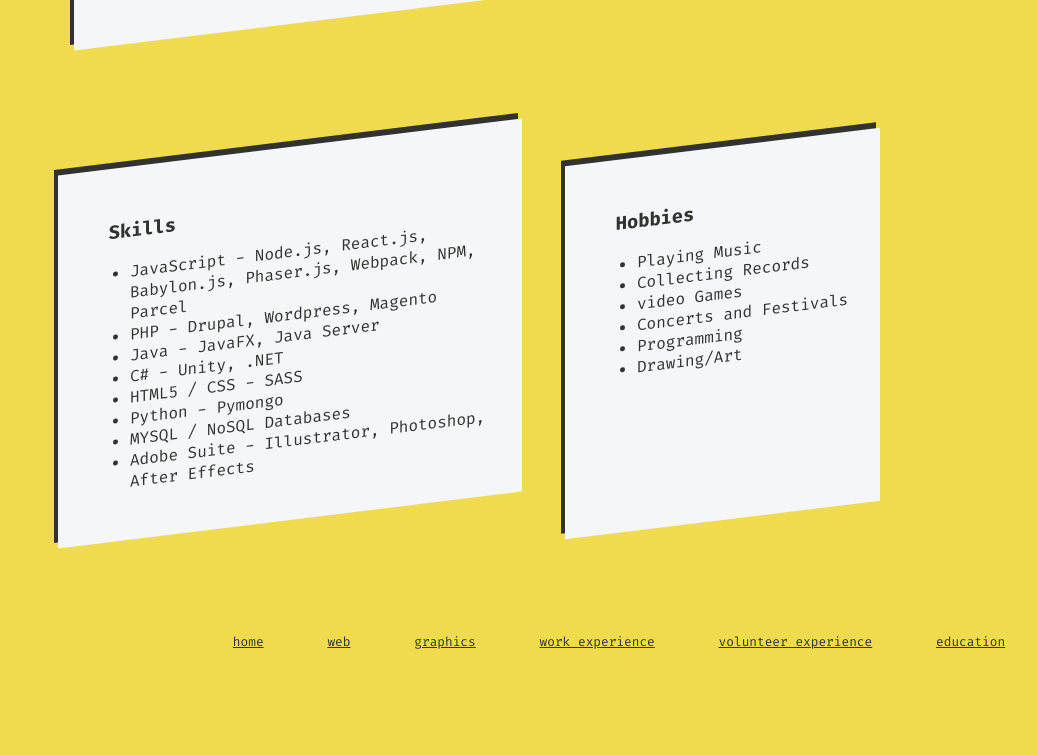
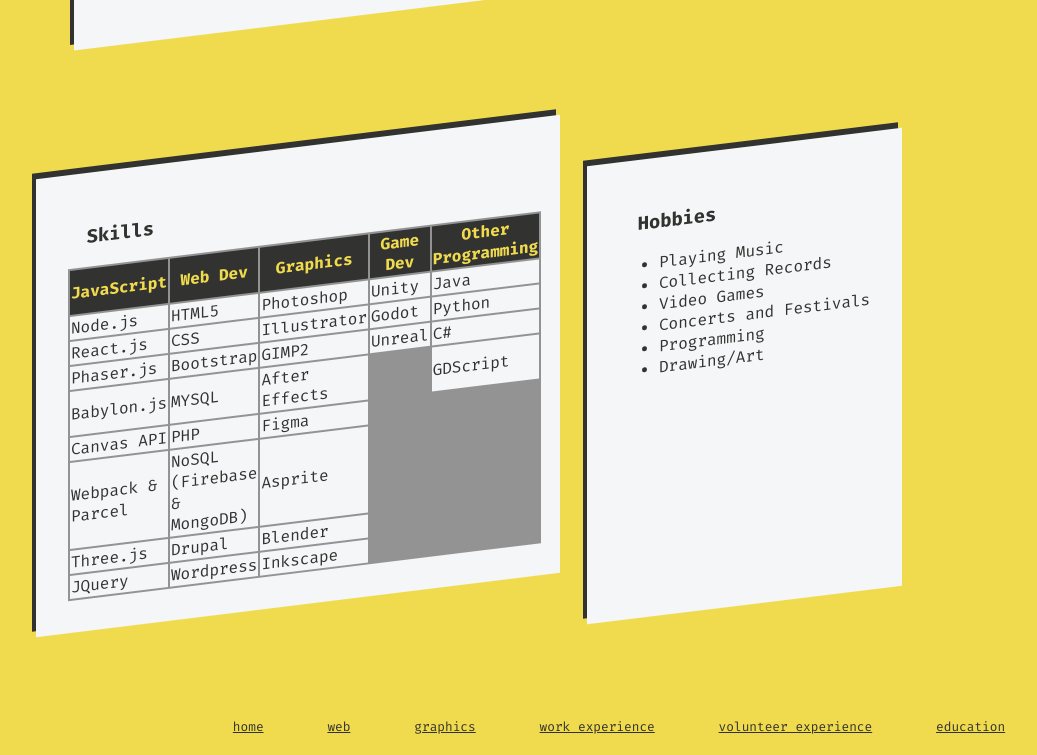
Before and after one commit to cordellbonnieux/CPSC1030_TermProject, a plain HTML site: page index.html in a window 1280 px wide. Shown: the part 594-1349 px from the top of the page, without its empty margins (21-1058 px from the left). Before the commit the page ends 1264 px from the top, so only its background shows below. Drawn offline with Linux system fonts and the light colour scheme.

Commit message:
Added table to index.

```diff
--- a/assets/style.css
+++ b/assets/style.css
@@ -195,8 +195,8 @@
 }
 
 #secondary .text {
-    max-width: 400px;
-    margin: 25px 5px;
+    max-width: 460px;
+    margin: 25px 10px;
 }
 
 #grid {
@@ -225,6 +225,21 @@
 .text h2, .text h3, .text p {
     margin: 1em;
     padding: 0;
+}
+
+table {
+    font-size: 0.8em;
+    border-spacing: 1;
+    background-color: rgba(50, 51, 48, 0.5);
+}
+
+table th{
+    background-color: #323330;
+    color: #f0db4f;
+}
+
+table td {
+    background-color: #f5f6f7;
 }
 
 /*
@@ -275,6 +290,10 @@
         padding-right: 300px;
     }
 
+    table {
+        font-size: 1em;
+    }
+
     header #hamburger {
         display: none;
     }
--- a/index.html
+++ b/index.html
@@ -32,23 +32,134 @@
     <div id="secondary">
         <section class="text">
             <h3>Skills</h3>
-            <ul>
-                <li>JavaScript - Node.js, React.js, Babylon.js, Phaser.js, Webpack, NPM, Parcel</li>
-                <li>PHP - Drupal, Wordpress, Magento</li>
-                <li>Java - JavaFX, Java Server</li>
-                <li>C# - Unity, .NET</li>
-                <li>HTML5 / CSS - SASS</li>
-                <li>Python - Pymongo</li>
-                <li>MYSQL / NoSQL Databases</li>
-                <li>Adobe Suite - Illustrator, Photoshop, After Effects</li>
-            </ul>
+            <table>
+                <tr>
+                    <th>JavaScript</th>
+                    <th>Web Dev</th>
+                    <th>Graphics</th>
+                    <th>Game Dev</th>
+                    <th>Other Programming</th>
+                </tr>
+                <tr>
+                    <td>
+                        Node.js
+                    </td>
+                    <td>
+                        HTML5
+                    </td>
+                    <td>
+                        Photoshop
+                    </td>
+                    <td>
+                        Unity
+                    </td>
+                    <td>
+                        Java
+                    </td>
+                </tr>
+                <tr>
+                    <td>
+                        React.js
+                    </td>
+                    <td>
+                        CSS
+                    </td>
+                    <td>
+                        Illustrator
+                    </td>
+                    <td>
+                        Godot
+                    </td>
+                    <td>
+                        Python
+                    </td>
+                </tr>
+                <tr>
+                    <td>
+                        Phaser.js
+                    </td>
+                    <td>
+                        Bootstrap
+                    </td>
+                    <td>
+                        GIMP2
+                    </td>
+                    <td>
+                        Unreal
+                    </td>
+                    <td>
+                        C#
+                    </td>
+                </tr>
+                <tr>
+                    <td>
+                        Babylon.js
+                    </td>
+                    <td>
+                        MYSQL
+                    </td>
+                    <td>
+                        After Effects
+                    </td>
+                    <td style="opacity:0;">
+
+                    </td>
+                    <td>
+                        GDScript
+                    </td>
+                </tr>
+                <tr>
+                    <td>
+                        Canvas API
+                    </td>
+                    <td>
+                        PHP
+                    </td>
+                    <td>
+                        Figma
+                    </td>
+                </tr>
+                <tr>
+                    <td>
+                        Webpack & Parcel
+                    </td>
+                    <td>
+                        NoSQL (Firebase & MongoDB)
+                    </td>
+                    <td>
+                        Asprite
+                    </td>
+                </tr>
+                <tr>
+                    <td>
+                        Three.js
+                    </td>
+                    <td>
+                        Drupal
+                    </td>
+                    <td>
+                        Blender
+                    </td>
+                </tr>
+                <tr>
+                    <td>
+                        JQuery
+                    </td>
+                    <td>
+                        Wordpress
+                    </td>
+                    <td>
+                        Inkscape
+                    </td>
+                </tr>
+            </table>
         </section>
         <section class="text">
             <h3>Hobbies</h3>
             <ul>
                 <li>Playing Music</li>
                 <li>Collecting Records</li>
-                <li>video Games</li>
+                <li>Video Games</li>
                 <li>Concerts and Festivals</li>
                 <li>Programming</li>
                 <li>Drawing/Art</li>
```
